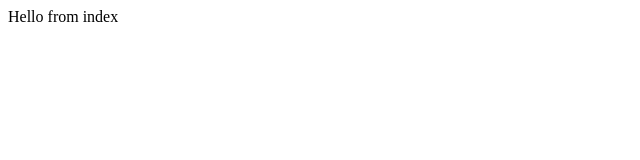
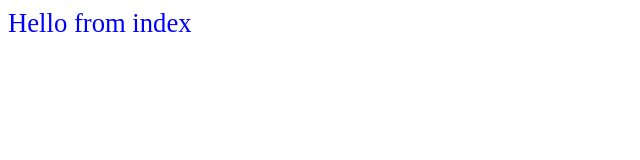
Before and after one commit to upretymadan45/attendance-api, a website: page app/index.html in a window 1280 px wide. Shown: the whole page, without its empty margins (0-640 px from the left). Drawn offline with Linux system fonts and the light colour scheme; files that its build step writes are made by us from their sources.

Commit message:
added app.css and setup expressmiddleware to serve static file

```diff
--- /dev/null
+++ b/app/assets/app.css
@@ -0,0 +1,4 @@
+p{
+    color:blue;
+    font-size: 20pt;
+}
--- a/app/index.html
+++ b/app/index.html
@@ -1 +1,7 @@
-Hello from index
+<html>
+    <head>
+        <title></title>
+        <link rel = "stylesheet" type = "text/css" href = "app.css"/>
+    </head>
+</html>
+<p>Hello from index</p>
--- a/server.js
+++ b/server.js
@@ -6,6 +6,8 @@ var chalk = require("chalk");
 var port = 8080;
 
 var app = express();
+
+app.use(express.static(path.join(__dirname,'/app/assets/')));
 
 app.get('/',function(req,res){
     res.sendFile(path.join(__dirname,"/app/index.html"));
```
